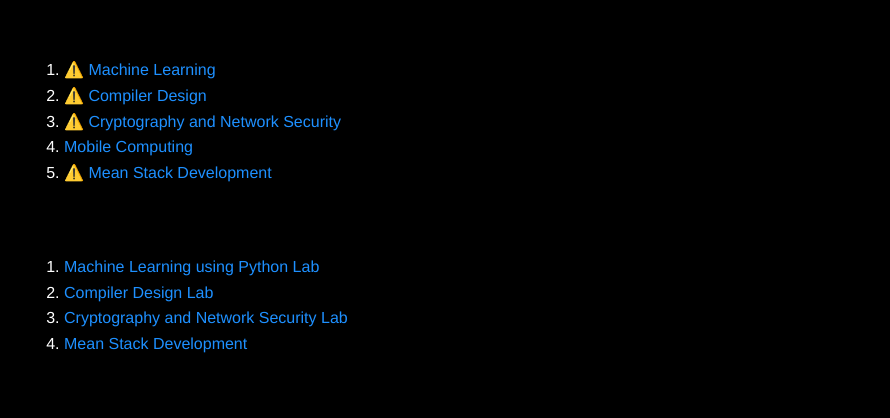
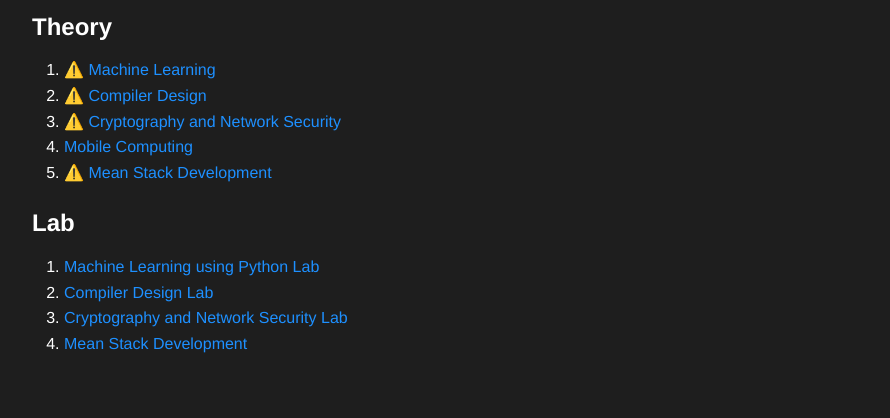
Before and after one commit to omteja04/3-2-Semester, a plain HTML site: page index.html in a window 1280 px wide. Shown: the part 351-769 px from the top of the page, without its empty margins (183-1073 px from the left). Drawn offline with nearby package versions, Linux system fonts and the light colour scheme.

Commit message:
MC Unit-3 Mid-2

```diff
--- a/index.html
+++ b/index.html
@@ -855,14 +855,14 @@
     </script>
 </head>
 
-<body for="html-export" style="color: white; background-color: #000;">
+<body for="html-export" style="color: white; background-color: #1e1e1e;">
     <div class="crossnote markdown-preview">
         <p>
             <a href="https://github.com/omteja04/3-2-Semester"><img
                     src="https://github-readme-stats.vercel.app/api/pin/?username=omteja04&repo=3-2-Semester&theme=dark"
                     alt="3-2" /></a>
         </p>
-        <h3 id="theory">Theory</h3>
+        <h3 id="theory" style="color: white;">Theory</h3>
         <ol>
             <li>
                 <a style="color: #1E90FF;" style="color: white; cursor: default;"
@@ -894,7 +894,7 @@
                 </a>
             </li>
         </ol>
-        <h3 id="lab">Lab</h3>
+        <h3 id="lab" style="color: white;">Lab</h3>
         <ol>
             <li>
                 <a style="color: #1E90FF;" href="./MLP-Lab/Programs.html">
```
Also changed, not shown: MC/MC.html (+1 -1 lines).
